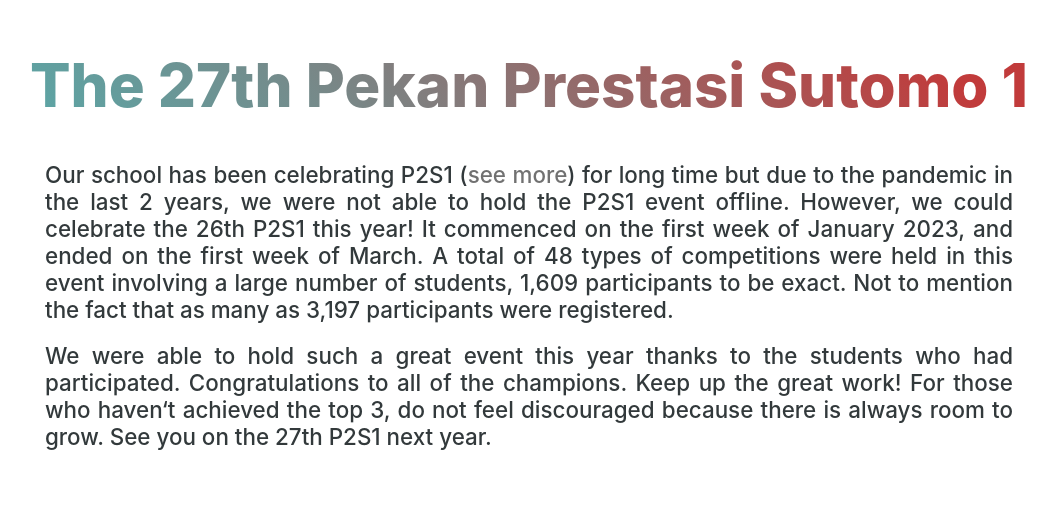
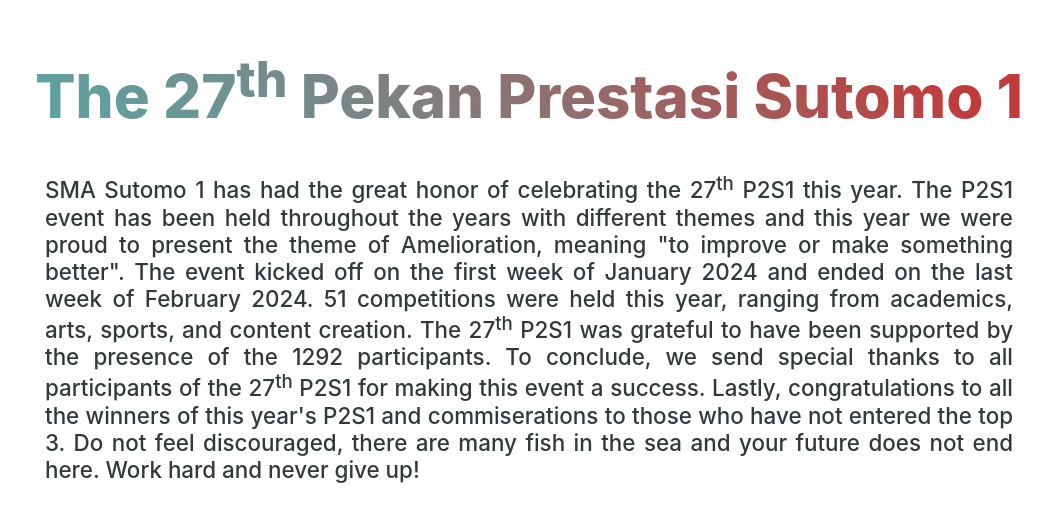
Before and after one commit to stanleyowen/P2S1, a Next.js app: page /2024/about in a window 1280 px wide. Shown: the part 111-632 px from the top of the page, without its empty margins (111-1167 px from the left). Built offline with nearby package versions, Linux system fonts and the light colour scheme.

Commit message:
update text

```diff
--- a/src/pages/2024/about.tsx
+++ b/src/pages/2024/about.tsx
@@ -4,24 +4,24 @@
 const About2024P2S1 = () => {
   return (
     <div className="about">
-      <h1>The 27th Pekan Prestasi Sutomo 1</h1>
+      <h1>
+        The 27<sup>th</sup> Pekan Prestasi Sutomo 1
+      </h1>
       <p className="text-justify">
-        Our school has been celebrating P2S1 (<Link href="/">see more</Link>)
-        for long time but due to the pandemic in the last 2 years, we were not
-        able to hold the P2S1 event offline. However, we could celebrate the
-        26th P2S1 this year! It commenced on the first week of January 2023, and
-        ended on the first week of March. A total of 48 types of competitions
-        were held in this event involving a large number of students, 1,609
-        participants to be exact. Not to mention the fact that as many as 3,197
-        participants were registered.
-      </p>
-      <br />
-      <p className="text-justify">
-        We were able to hold such a great event this year thanks to the students
-        who had participated. Congratulations to all of the champions. Keep up
-        the great work! For those who haven‘t achieved the top 3, do not feel
-        discouraged because there is always room to grow. See you on the 27th
-        P2S1 next year.
+        SMA Sutomo 1 has had the great honor of celebrating the 27
+        <sup>th</sup> P2S1 this year. The P2S1 event has been held throughout
+        the years with different themes and this year we were proud to present
+        the theme of Amelioration, meaning "to improve or make something
+        better". The event kicked off on the first week of January 2024 and
+        ended on the last week of February 2024. 51 competitions were held this
+        year, ranging from academics, arts, sports, and content creation. The 27
+        <sup>th</sup> P2S1 was grateful to have been supported by the presence
+        of the 1292 participants. To conclude, we send special thanks to all
+        participants of the 27<sup>th</sup> P2S1 for making this event a
+        success. Lastly, congratulations to all the winners of this year's P2S1
+        and commiserations to those who have not entered the top 3. Do not feel
+        discouraged, there are many fish in the sea and your future does not end
+        here. Work hard and never give up!
       </p>
     </div>
   );
--- a/src/pages/components/card.tsx
+++ b/src/pages/components/card.tsx
@@ -18,9 +18,9 @@
           <h1>P2S1 XXVII</h1>
           <h1>2024</h1>
           <p className="text-justify">
-            The 26th P2S1 started on the first week of January and ended on the
-            first week of March. A total of 48 competitions were held in this
-            event involving a whopping 1609 participants.
+            The 27<sup>th</sup> P2S1 started on the first week of January and
+            ended on the last week of March. A total of 51 competitions were
+            held in this event with a whopping total of 1292 participants.
           </p>
           <a href="2024">Participations Information</a>
         </div>
```
